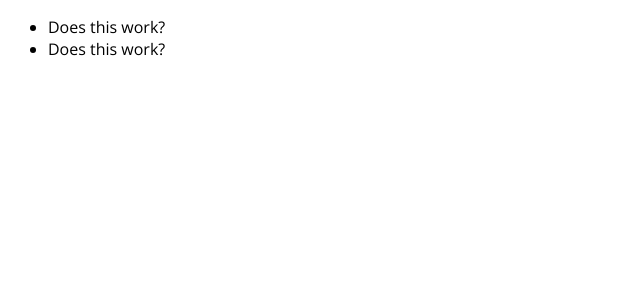
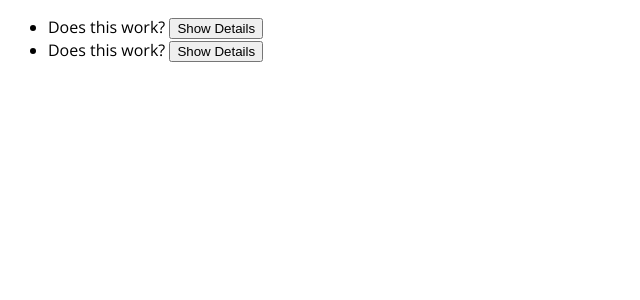
Before and after one commit to jlsOsorio/nextjs-course, a Next.js app: page /feedback in a window 1280 px wide. Shown: the top 300 px of the page, without its empty margins (0-640 px from the left). Built offline with nearby package versions, Linux system fonts and the light colour scheme.

Commit message:
Created dynamic api route. Refactored api structure.

```diff
--- a/interfaces/i-request.ts
+++ /dev/null
@@ -1,4 +0,0 @@
-export interface IRequest {
-  email: string;
-  text: string;
-}
--- /dev/null
+++ b/pages/api/feedback/[feedbackId].ts
@@ -0,0 +1,16 @@
+import { NextApiRequest, NextApiResponse } from 'next';
+import { buildFeedbackPath, extractFeedback } from '.';
+
+const handler = (req: NextApiRequest, res: NextApiResponse) => {
+  const feedbackId = req.query.feedbackId;
+
+  const feedbackPath = buildFeedbackPath();
+  const feedbackData = extractFeedback(feedbackPath);
+  const selectedFeedback = feedbackData.find(
+    (feedback) => feedback.id === feedbackId
+  );
+
+  res.status(200).json({ feedback: selectedFeedback });
+};
+
+export default handler;
--- a/pages/api/feedback.ts
+++ b/pages/api/feedback/index.ts
@@ -1,12 +1,13 @@
 import { NextApiRequest, NextApiResponse } from 'next';
 import fs from 'fs';
 import path from 'path';
+import { IFeedback } from '@/interfaces/i-feedback';
 
 export function buildFeedbackPath() {
   return path.join(process.cwd(), 'data', 'feedback.json');
 }
 
-export function extractFeedback(filePath: string) {
+export function extractFeedback(filePath: string): IFeedback[] {
   const fileData = fs.readFileSync(filePath);
   const data = JSON.parse(fileData.toString());
 
--- a/pages/feedback/index.tsx
+++ b/pages/feedback/index.tsx
@@ -1,15 +1,31 @@
-import { buildFeedbackPath, extractFeedback } from '../api/feedback';
+import { buildFeedbackPath, extractFeedback } from '../api/feedback/index';
 
 import { IFeedback } from '@/interfaces/i-feedback';
 import React from 'react';
 
 const FeedbackPage = ({ feedbackItems }: { feedbackItems: IFeedback[] }) => {
+  const [feedbackData, setFeedbackData] = React.useState<IFeedback>();
+
+  function loadFeedbackHandler(id?: string) {
+    fetch(`/api/feedback/${id}`)
+      .then((response) => response.json())
+      .then((data) => setFeedbackData(data.feedback));
+  }
+
   return (
-    <ul>
-      {feedbackItems.map((item) => (
-        <li key={item.id}>{item.text}</li>
-      ))}
-    </ul>
+    <>
+      {feedbackData && <p>{feedbackData.email}</p>}
+      <ul>
+        {feedbackItems.map((item) => (
+          <li key={item.id}>
+            {item.text}{' '}
+            <button onClick={loadFeedbackHandler.bind(null, item.id)}>
+              Show Details
+            </button>
+          </li>
+        ))}
+      </ul>
+    </>
   );
 };
 
--- a/pages/index.tsx
+++ b/pages/index.tsx
@@ -1,5 +1,4 @@
 import { IFeedback } from '@/interfaces/i-feedback';
-import { IRequest } from '@/interfaces/i-request';
 import React, { FormEvent } from 'react';
 
 const HomePage = () => {
@@ -14,7 +13,7 @@ const HomePage = () => {
     const enteredEmail = emailInputRef.current?.value;
     const enteredFeedback = feedbackInputRef.current?.value;
 
-    const requestBody: IRequest = {
+    const requestBody: IFeedback = {
       email: enteredEmail ?? '',
       text: enteredFeedback ?? '',
     };
```
